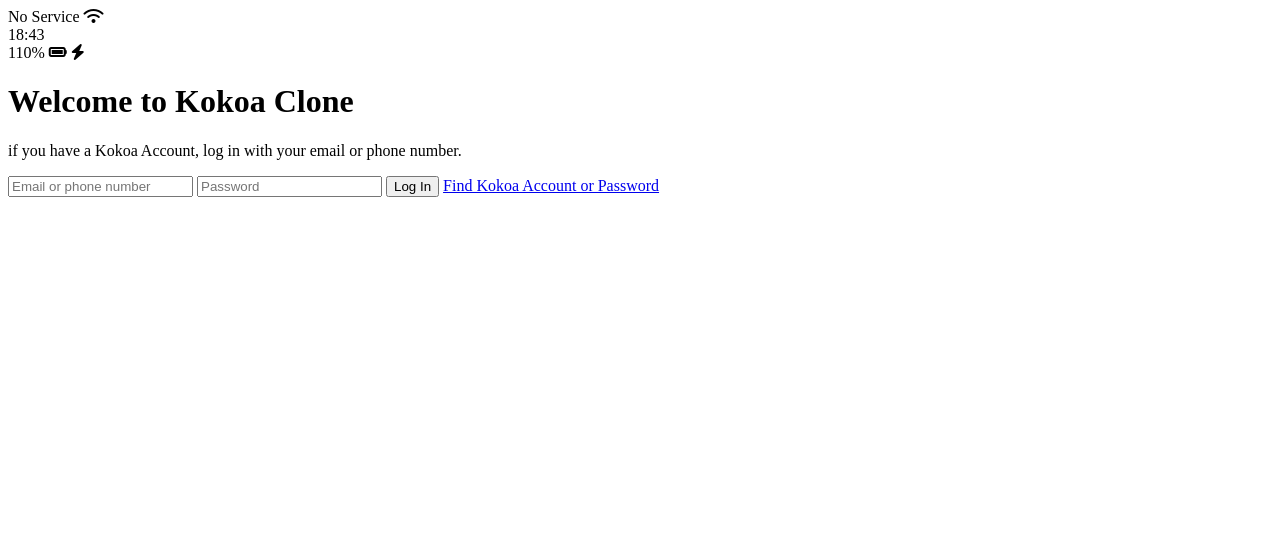
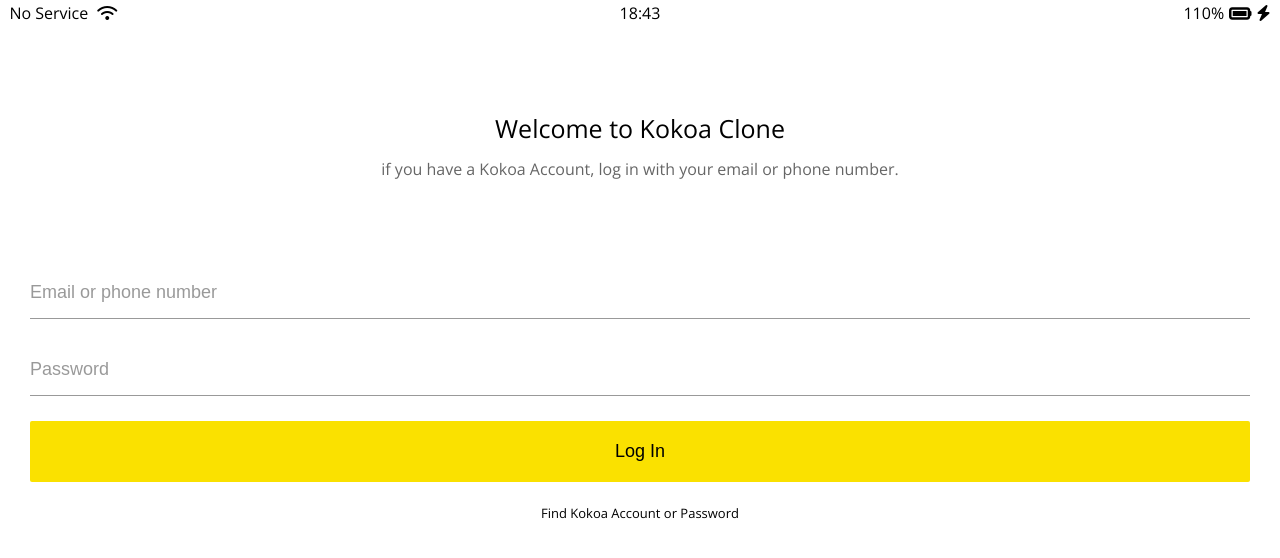
Before and after one commit to ilovecoffeeeee/kokoa-clone-2020, a plain HTML site: page index.html in a window 1280 px wide. Drawn offline with nearby package versions, Linux system fonts and the light colour scheme; a web font is replaced by a local one.

Commit message:
login page

```diff
--- /dev/null
+++ b/css/components/status-bar.css
@@ -0,0 +1,23 @@
+.status-bar {
+  display: flex;
+  justify-content: center;
+  padding: 5px 3px;
+}
+.status-bar__column {
+  width: 33%;
+}
+.status-bar__column:first-child span {
+  margin-right: 5px;
+}
+.status-bar__column:nth-child(2) {
+  display: flex;
+  justify-content: center;
+}
+.status-bar__column:last-child {
+  display: flex;
+  justify-content: flex-end;
+  align-items: center;
+}
+.status-bar__column .fa-battery-full {
+  margin: 0px 5px;
+}
--- /dev/null
+++ b/css/reset.css
@@ -0,0 +1,128 @@
+html,
+body,
+div,
+span,
+applet,
+object,
+iframe,
+h1,
+h2,
+h3,
+h4,
+h5,
+h6,
+p,
+blockquote,
+pre,
+a,
+abbr,
+acronym,
+address,
+big,
+cite,
+code,
+del,
+dfn,
+em,
+img,
+ins,
+kbd,
+q,
+s,
+samp,
+small,
+strike,
+strong,
+sub,
+sup,
+tt,
+var,
+b,
+u,
+i,
+center,
+dl,
+dt,
+dd,
+ol,
+ul,
+li,
+fieldset,
+form,
+label,
+legend,
+table,
+caption,
+tbody,
+tfoot,
+thead,
+tr,
+th,
+td,
+article,
+aside,
+canvas,
+details,
+embed,
+figure,
+figcaption,
+footer,
+header,
+hgroup,
+menu,
+nav,
+output,
+ruby,
+section,
+summary,
+time,
+mark,
+audio,
+video {
+  margin: 0;
+  padding: 0;
+  border: 0;
+  font-size: 100%;
+  font: inherit;
+  vertical-align: baseline;
+}
+/* HTML5 display-role reset for older browsers */
+article,
+aside,
+details,
+figcaption,
+figure,
+footer,
+header,
+hgroup,
+menu,
+nav,
+section {
+  display: block;
+}
+body {
+  line-height: 1;
+}
+ol,
+ul {
+  list-style: none;
+}
+blockquote,
+q {
+  quotes: none;
+}
+blockquote:before,
+blockquote:after,
+q:before,
+q:after {
+  content: "";
+  content: none;
+}
+table {
+  border-collapse: collapse;
+  border-spacing: 0;
+}
+
+input:focus {
+  outline: none;
+}
--- /dev/null
+++ b/css/screens/login.css
@@ -0,0 +1,55 @@
+.welcome-header {
+  margin: 90px 0px;
+  text-align: center;
+  display: flex;
+  flex-direction: column;
+  align-items: center;
+}
+.welcome-heder__title {
+  margin-bottom: 20px;
+  font-size: 25px;
+}
+.welcome-heder__text {
+  width: 60%;
+  opacity: 0.6;
+}
+
+#login-form {
+  display: flex;
+  flex-direction: column;
+  margin: 0px 30px;
+}
+
+#login-form input {
+  border: none;
+  padding: 15px 0px;
+  font-size: 18px;
+  margin-bottom: 25px;
+}
+
+#login-form input:not([type="submit"]) {
+  border-bottom: 1px solid rgba(0, 0, 0, 0.4);
+  transition: border-color 0.3s ease-in-out;
+}
+
+#login-form input::placeholder {
+  color: rgba(0, 0, 0, 0.4);
+}
+
+#login-form input:focus {
+  border-color: var(--yellow);
+}
+
+#login-form input[type="submit"] {
+  background-color: var(--yellow);
+  cursor: pointer;
+  padding: 20px 0px;
+  border-radius: 2px;
+}
+
+#login-form a {
+  text-align: center;
+  text-decoration: none;
+  color: inherit;
+  font-size: 13px;
+}
--- /dev/null
+++ b/css/styles.css
@@ -0,0 +1,13 @@
+@import url("https://fonts.googleapis.com/css2?family=Newsreader:wght@200;400&family=Open+Sans:wght@400;600&family=Pattaya&family=Yellowtail&display=swap");
+@import "reset.css";
+@import "variables.css";
+
+/* Components */
+@import "components/status-bar.css";
+
+/* Screens */
+@import "screens/login.css";
+
+body {
+  font-family: "Open Sans", sans-serif;
+}
--- /dev/null
+++ b/css/variables.css
@@ -0,0 +1,3 @@
+:root {
+  --yellow: #fae100;
+}
--- a/index.html
+++ b/index.html
@@ -1,6 +1,7 @@
 <!DOCTYPE html>
 <html lang="en">
 <head>
+    <link rel="stylesheet" href="css/styles.css">
     <meta charset="UTF-8">
     <meta http-equiv="X-UA-Compatible" content="IE=edge">
     <meta name="viewport" content="width=device-width, initial-scale=1.0">
@@ -18,7 +19,7 @@
             </div>
             <div class="status-bar__column">
                 <span>110%</span>
-                <i class="fas fa-battery-full"></i>
+                <i class="fas fa-battery-full fa-lg"></i>
                 <i class="fas fa-bolt"></i>
             </div>
         </div>
@@ -31,9 +32,9 @@
 
     </header>
 
-    <form id="login-form">
-        <input type="text" placeholder="Email or phone number" />
-        <input type="password" placeholder="Password" />
+    <form action="friends.html" method="get" id="login-form">
+        <input name="username" type="text" placeholder="Email or phone number" />
+        <input name="password" type="password" placeholder="Password" />
         <input type="submit" value="Log In" />
         <a href="#">Find Kokoa Account or Password</a>
     </form>
```
Also changed, not shown: friends.html (added, +1 -0 lines).
